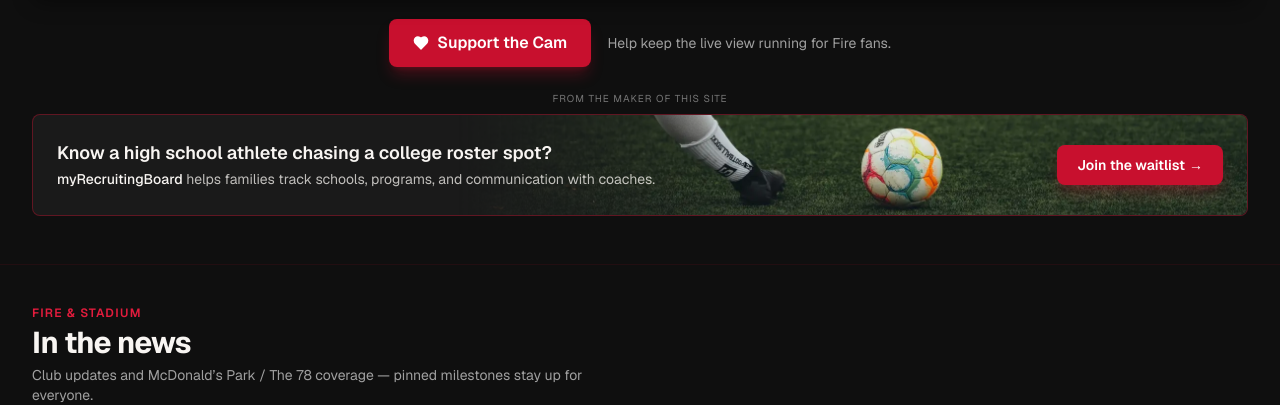
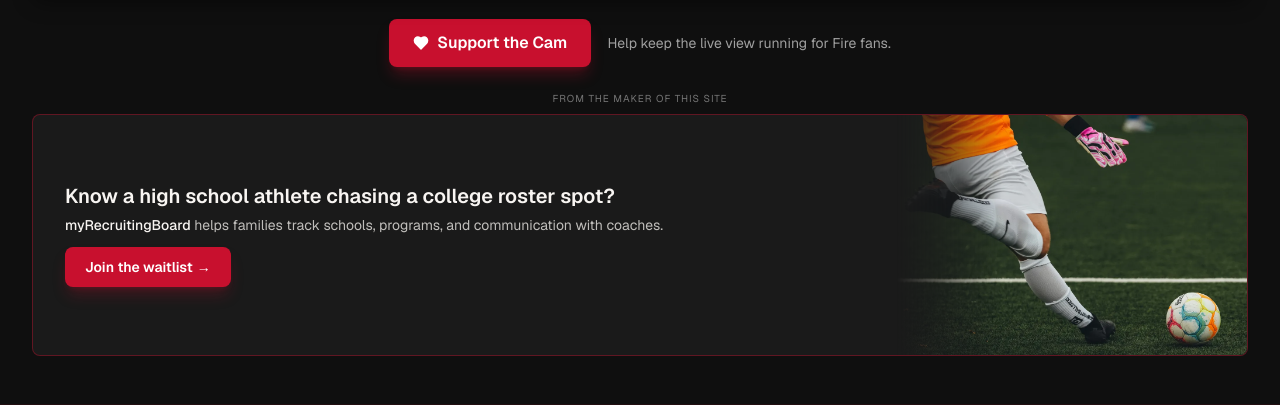
Before and after one commit to aruntikoo/chicagofirewatch, a Next.js app: page / in a window 1280 px wide. Shown: the part 1018-1423 px from the top of the page. Built offline with nearby package versions, Linux system fonts and the light colour scheme; no server answers.

Commit message:
Banner: taller 240px version showing full goalkeeper kick

```diff
--- a/src/components/RecruitingCrmBanner.tsx
+++ b/src/components/RecruitingCrmBanner.tsx
@@ -4,7 +4,7 @@
 const WAITLIST_URL =
   "https://recruiting-crm-seven.vercel.app/?waitlist=1&utm_source=chicagofirewatch&utm_medium=banner";
 
-const FADE = "linear-gradient(90deg, transparent 0%, #000 35%)";
+const FADE = "linear-gradient(90deg, transparent 0%, #000 30%)";
 
 export default function RecruitingCrmBanner() {
   return (
@@ -18,19 +18,19 @@ export default function RecruitingCrmBanner() {
         rel="noopener"
         className="group relative block w-full overflow-hidden rounded-lg border border-fire-red/40 bg-charcoal hover:border-fire-red/70 transition-colors"
       >
-        {/* Photo: right 65% on desktop (ball sits between text and button), full width and dimmed on phones */}
+        {/* Photo: 350px wide on the right at desktop (shows both legs, glove and ball), full width and dimmed on phones */}
         <div
           aria-hidden="true"
-          className="absolute inset-y-0 right-0 w-full opacity-40 sm:w-[65%] sm:opacity-100 bg-cover bg-center"
+          className="absolute inset-y-0 right-0 w-full opacity-40 sm:w-[350px] sm:opacity-100 bg-cover bg-[position:80%_center] sm:bg-center"
           style={{
-            backgroundImage: "url(/images/banner-kick.webp)",
+            backgroundImage: "url(/images/banner-kick-tall.webp)",
             WebkitMaskImage: FADE,
             maskImage: FADE,
           }}
         />
-        <div className="relative flex flex-col sm:flex-row items-center justify-between gap-4 sm:gap-6 px-6 py-6 min-h-[96px] sm:min-h-[100px]">
+        <div className="relative flex flex-col items-center sm:items-start justify-center gap-3 px-6 py-6 sm:pl-8 sm:pr-6 min-h-[280px] sm:h-[240px] sm:min-h-0 sm:w-[56%]">
           <div className="text-center sm:text-left">
-            <p className="text-warm-white font-semibold text-base sm:text-lg leading-snug">
+            <p className="text-warm-white font-semibold text-lg sm:text-xl leading-snug">
               Know a high school athlete chasing a college roster spot?
             </p>
             <p className="text-warm-white/75 text-sm mt-1">
```
Also changed, not shown: public/images/banner-kick-tall.webp (added).
